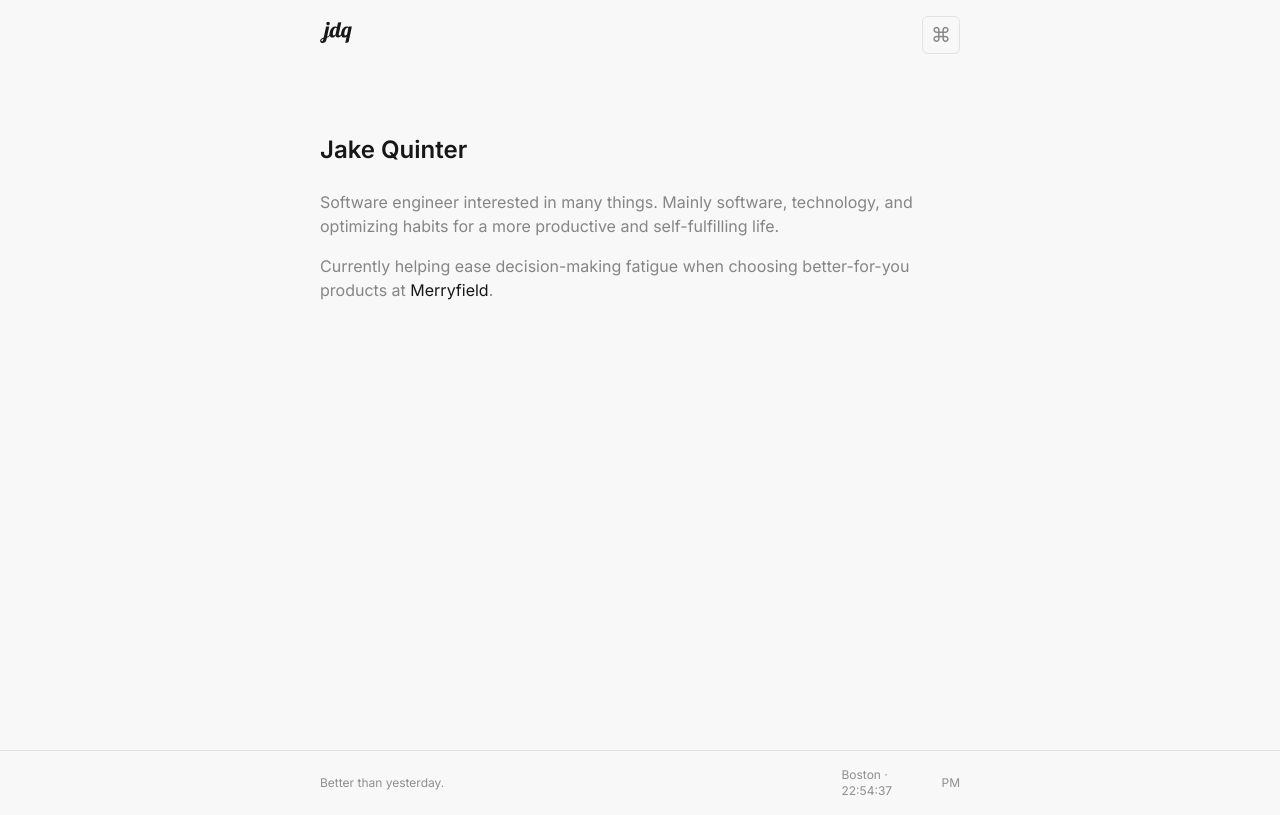
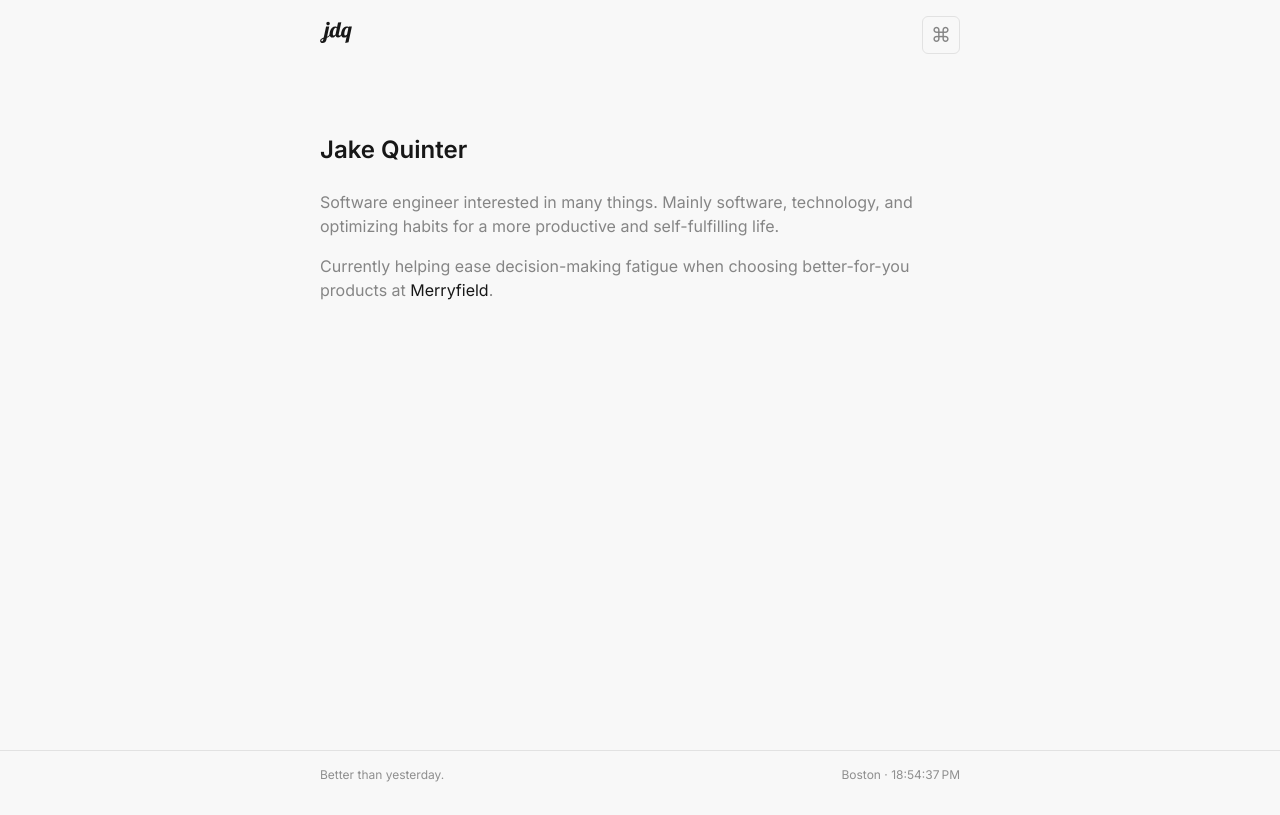
Before and after one commit to jakequinter/jakequinter.io, a Next.js app: page / in a window 1280 px wide. Built offline with nearby package versions, Linux system fonts and the light colour scheme.

Commit message:
fix timezones

```diff
--- a/package.json
+++ b/package.json
@@ -20,6 +20,7 @@
     "cloudinary-react": "^1.7.0",
     "cmdk": "^0.1.20",
     "date-fns": "^2.16.1",
+    "date-fns-tz": "^1.3.7",
     "framer-motion": "^7.3.4",
     "gray-matter": "^4.0.3",
     "lil-gui": "^0.16.1",
--- a/src/components/Footer.tsx
+++ b/src/components/Footer.tsx
@@ -1,4 +1,5 @@
 import { useEffect, useState } from 'react';
+import { formatInTimeZone } from 'date-fns-tz';
 
 export default function Footer() {
   const [currentTime, setCurrentTime] = useState('');
@@ -6,18 +7,13 @@ export default function Footer() {
 
   useEffect(() => {
     const interval = setInterval(() => {
-      const now = new Date()
-        .toLocaleTimeString([], {
-          hour: '2-digit',
-          minute: '2-digit',
-          second: '2-digit',
-          hour12: false,
-        })
-        .toUpperCase();
+      const now = new Date();
 
-      setMeridiem(now.includes('AM') ? 'AM' : 'PM');
+      const time = formatInTimeZone(now, 'America/New_York', 'H:mm:ss a');
 
-      setCurrentTime(now);
+      setMeridiem(time.includes('AM') ? 'AM' : 'PM');
+
+      setCurrentTime(formatInTimeZone(now, 'America/New_York', 'H:mm:ss'));
     }, 1000);
 
     return () => clearInterval(interval);
```
Also changed, not shown: 1 other file (tests, documents, lock files or other folders).
